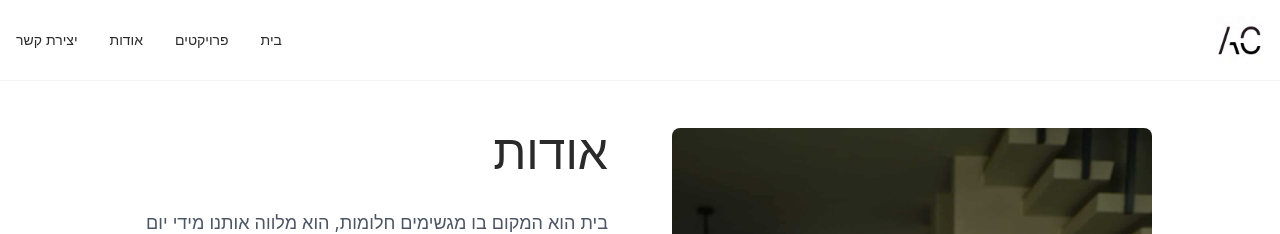
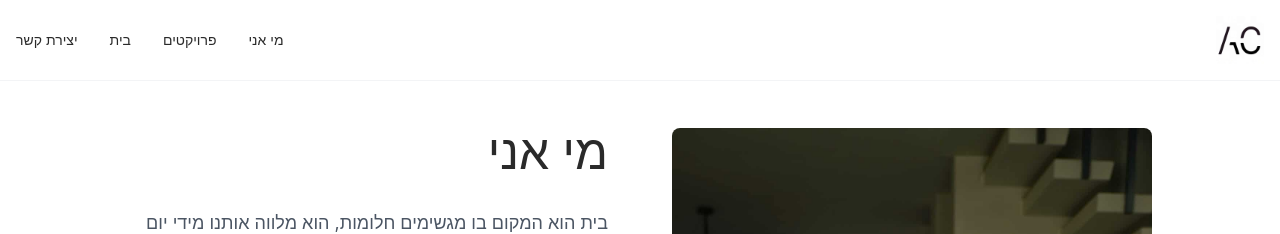
Before and after one commit to meir1997/ayla-cohen-portfolio, a Next.js app: page /about in a window 1280 px wide. Shown: the top 234 px of the page. Built offline with nearby package versions, Linux system fonts and the light colour scheme.

Commit message:
Update: Rename אודות to מי אני, move to first in navigation

```diff
--- a/src/app/about/page.tsx
+++ b/src/app/about/page.tsx
@@ -20,7 +20,7 @@ export default function AboutPage() {
 
           {/* Text Content */}
           <div className="order-1 md:order-2 space-y-6">
-            <h1 className="text-4xl md:text-5xl font-light mb-8">אודות</h1>
+            <h1 className="text-4xl md:text-5xl font-light mb-8">מי אני</h1>
 
             <p className="text-lg text-gray-600 leading-relaxed">
               בית הוא המקום בו מגשימים חלומות, הוא מלווה אותנו מידי יום בכל החוויות השגרתיות והאירועים המרגשים. כשהבית מתוכנן כראוי הוא יכול להכיל את כל הדברים החשובים לנו מבלי להתפשר על פרקטיקה, פונקציונליות ונוחות.
--- a/src/components/Header.tsx
+++ b/src/components/Header.tsx
@@ -16,14 +16,14 @@ export default function Header() {
 
         {/* Desktop Menu */}
         <div className="hidden md:flex gap-8">
-          <Link href="/" className="text-sm hover:opacity-60 transition">
-            בית
+          <Link href="/about" className="text-sm hover:opacity-60 transition">
+            מי אני
           </Link>
           <Link href="/projects" className="text-sm hover:opacity-60 transition">
             פרויקטים
           </Link>
-          <Link href="/about" className="text-sm hover:opacity-60 transition">
-            אודות
+          <Link href="/" className="text-sm hover:opacity-60 transition">
+            בית
           </Link>
           <Link href="/contact" className="text-sm hover:opacity-60 transition">
             יצירת קשר
@@ -46,14 +46,14 @@ export default function Header() {
       {isMenuOpen && (
         <div className="md:hidden border-t border-gray-100 bg-white">
           <div className="px-4 py-4 space-y-4">
-            <Link href="/" className="block text-sm hover:opacity-60 transition">
-              בית
+            <Link href="/about" className="block text-sm hover:opacity-60 transition">
+              מי אני
             </Link>
             <Link href="/projects" className="block text-sm hover:opacity-60 transition">
               פרויקטים
             </Link>
-            <Link href="/about" className="block text-sm hover:opacity-60 transition">
-              אודות
+            <Link href="/" className="block text-sm hover:opacity-60 transition">
+              בית
             </Link>
             <Link href="/contact" className="block text-sm hover:opacity-60 transition">
               יצירת קשר
```
